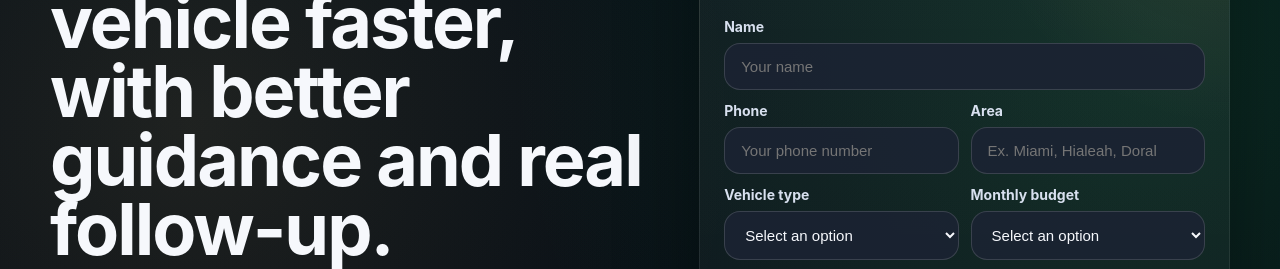
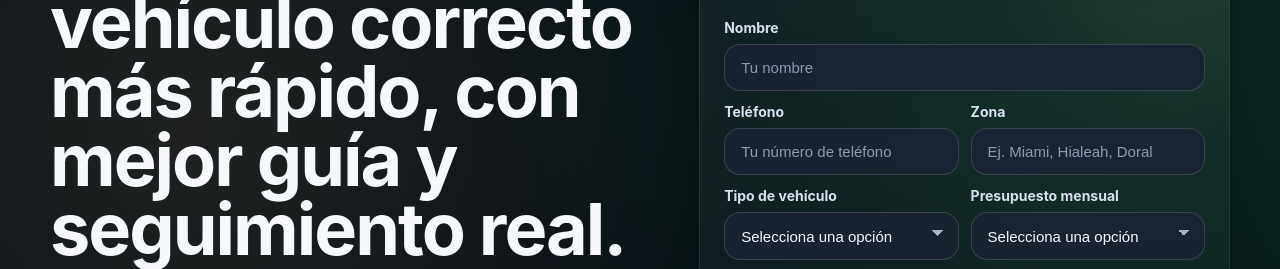
Before and after one commit to zeusbrokers-droid/MI-BOTON-WHATSAPP, a plain HTML site: page index.html in a window 1280 px wide. Shown: the part 267-536 px from the top of the page. Drawn offline with Linux system fonts and the light colour scheme.

Commit message:
Final Leslie Car Miami landing

```diff
--- a/index.html
+++ b/index.html
@@ -10,6 +10,13 @@
     name="description"
     content="Asesoría automotriz premium en Miami para compra, leasing y opciones de financiamiento. Atención personalizada por WhatsApp."
   />
+
+  <meta property="og:title" content="Leslie Car Miami" />
+  <meta
+    property="og:description"
+    content="Asesoría automotriz premium en Miami. Compra, leasing y opciones de financiamiento con atención personalizada."
+  />
+  <meta property="og:type" content="website" />
 
   <style>
     :root {
@@ -63,7 +70,7 @@
       top: 0;
       z-index: 50;
       backdrop-filter: blur(16px);
-      background: rgba(6, 10, 16, 0.76);
+      background: rgba(6, 10, 16, 0.78);
       border-bottom: 1px solid rgba(255, 255, 255, 0.06);
     }
 
@@ -160,6 +167,7 @@
       justify-content: center;
       gap: 10px;
       font-size: 15px;
+      text-align: center;
     }
 
     .btn:hover {
@@ -261,6 +269,19 @@
         linear-gradient(180deg, rgba(255, 255, 255, 0.05), rgba(255, 255, 255, 0.025));
     }
 
+    .lead-card::after {
+      content: "";
+      position: absolute;
+      right: -80px;
+      bottom: -80px;
+      width: 190px;
+      height: 190px;
+      border-radius: 50%;
+      background: rgba(37, 211, 102, 0.10);
+      filter: blur(18px);
+      pointer-events: none;
+    }
+
     .card-title {
       margin: 0 0 8px;
       font-size: 34px;
@@ -303,12 +324,13 @@
     select {
       width: 100%;
       border: 1px solid var(--line-strong);
-      background: rgba(27, 35, 50, 0.95);
+      background-color: rgba(27, 35, 50, 0.95);
       color: var(--text);
       border-radius: 16px;
       padding: 14px 16px;
       font-size: 15px;
       outline: none;
+      transition: border-color 0.18s ease, box-shadow 0.18s ease, background-color 0.18s ease;
     }
 
     input:focus,
@@ -316,11 +338,42 @@
     select:focus {
       border-color: rgba(211, 176, 108, 0.6);
       box-shadow: 0 0 0 4px rgba(211, 176, 108, 0.10);
+      background-color: rgba(32, 41, 58, 0.98);
+    }
+
+    input::placeholder,
+    textarea::placeholder {
+      color: #8e9ab0;
     }
 
     textarea {
       min-height: 96px;
       resize: vertical;
+    }
+
+    select {
+      min-height: 48px;
+      padding: 14px 42px 14px 16px;
+      font-weight: 500;
+      cursor: pointer;
+
+      appearance: none;
+      -webkit-appearance: none;
+      -moz-appearance: none;
+
+      background-image:
+        linear-gradient(45deg, transparent 50%, #a7b3c8 50%),
+        linear-gradient(135deg, #a7b3c8 50%, transparent 50%);
+      background-position:
+        calc(100% - 20px) calc(50% - 3px),
+        calc(100% - 14px) calc(50% - 3px);
+      background-size: 6px 6px, 6px 6px;
+      background-repeat: no-repeat;
+    }
+
+    option {
+      background-color: #111827;
+      color: #f6f8fc;
     }
 
     .form-note,
@@ -791,7 +844,6 @@
 
   <script>
     const WHATSAPP_NUMBER = "17862459777";
-
     const MANYCHAT_REF_URL = "";
 
     let currentLang = "es";
@@ -804,8 +856,7 @@
         topWhatsapp: "Chatear por WhatsApp",
         eyebrow: "🚗 Asesoría automotriz premium en Miami",
         heroTitle: "Encuentra el vehículo correcto más rápido, con mejor guía y seguimiento real.",
-        heroCopy:
-          'Cuéntanos qué buscas, tu presupuesto y tu situación. <strong>Leslie Car Miami</strong> te ayuda a avanzar por WhatsApp con una experiencia más clara, rápida y personalizada.',
+        heroCopy: 'Cuéntanos qué buscas, tu presupuesto y tu situación. <strong>Leslie Car Miami</strong> te ayuda a avanzar por WhatsApp con una experiencia más clara, rápida y personalizada.',
         heroPrimary: "Hablar ahora",
         heroSecondary: "Quiero que me contacten",
         pill1: "Respuesta rápida",
@@ -834,8 +885,7 @@
         stat2: "Te guiamos según tipo de vehículo, presupuesto y tipo de operación.",
         stat3: "Si tu caso encaja, te movemos al siguiente paso con seguimiento claro.",
         howTitle: "Cómo funciona",
-        howCopy:
-          "Esta landing premium bilingüe está diseñada para atraer clientes interesados en vehículos, calificarlos mejor y enviarlos directo a WhatsApp con una conversación más clara desde el primer mensaje.",
+        howCopy: "Esta landing premium bilingüe está diseñada para atraer clientes interesados en vehículos, calificarlos mejor y enviarlos directo a WhatsApp con una conversación más clara desde el primer mensaje.",
         feature1Title: "Entrada rápida",
         feature1Copy: "El cliente entra, llena los datos clave y abre WhatsApp sin confusión ni pasos extra.",
         feature2Title: "Mejor calidad de lead",
@@ -885,8 +935,7 @@
         topWhatsapp: "Chat on WhatsApp",
         eyebrow: "🚗 Premium automotive guidance in Miami",
         heroTitle: "Find the right vehicle faster, with better guidance and real follow-up.",
-        heroCopy:
-          'Tell us what you are looking for, your budget, and your situation. <strong>Leslie Car Miami</strong> helps you move faster through WhatsApp with a cleaner and more personal experience.',
+        heroCopy: 'Tell us what you are looking for, your budget, and your situation. <strong>Leslie Car Miami</strong> helps you move faster through WhatsApp with a cleaner and more personal experience.',
         heroPrimary: "Talk now",
         heroSecondary: "I want to be contacted",
         pill1: "Fast response",
@@ -915,8 +964,7 @@
         stat2: "We guide you based on vehicle type, budget, and deal type.",
         stat3: "If your case fits, we move you to the next step with clear follow-up.",
         howTitle: "How it works",
-        howCopy:
-          "This premium bilingual landing page is designed to attract vehicle leads, qualify them better, and send them directly to WhatsApp with a cleaner conversation from the first message.",
+        howCopy: "This premium bilingual landing page is designed to attract vehicle leads, qualify them better, and send them directly to WhatsApp with a cleaner conversation from the first message.",
         feature1Title: "Fast entry",
         feature1Copy: "The client enters, fills the key details, and opens WhatsApp without confusion or extra steps.",
         feature2Title: "Better lead quality",
@@ -1151,10 +1199,7 @@
       window.open(buildWhatsAppLink(message), "_blank");
     });
 
-    const browserLang = navigator.language || navigator.userLanguage || "es";
-    const initialLang = browserLang.toLowerCase().startsWith("en") ? "en" : "es";
-
-    applyTranslations(initialLang);
+    applyTranslations("es");
   </script>
 </body>
 </html>
```
